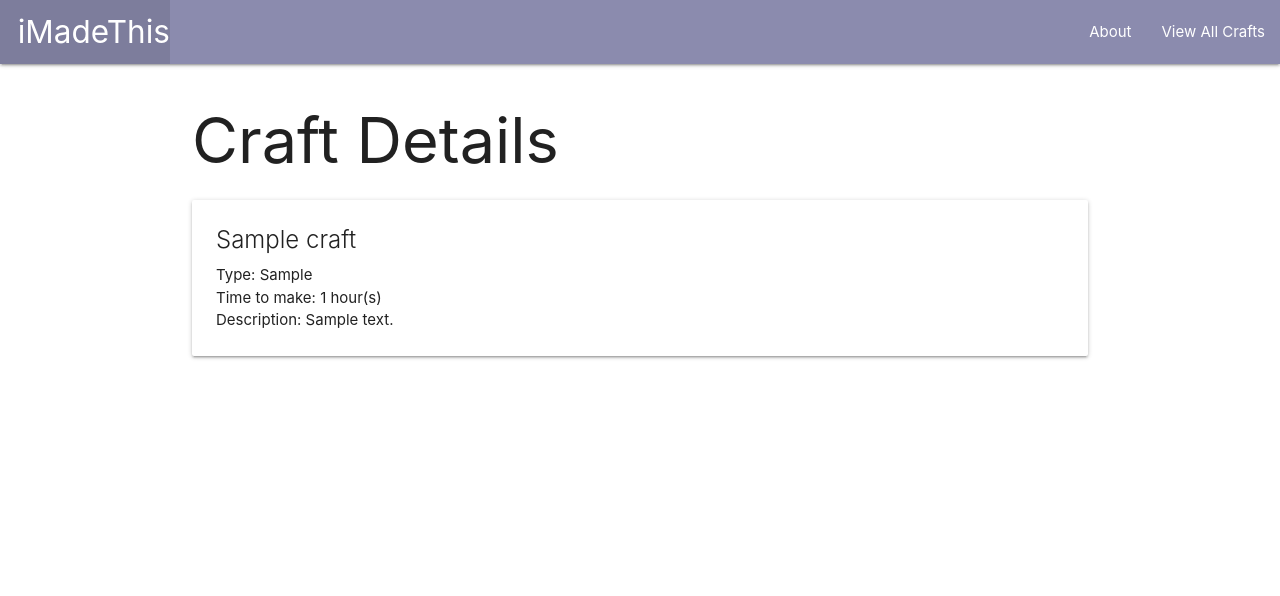
After one commit to StavonJoy/iMadeThis, a Django app: page /crafts/1/ in a window 1280 px wide. The commit adds this page. Shown: the top 596 px of the page. Run offline with Django 3.2, Linux system fonts and the light colour scheme; tables that the repository leaves empty hold one stand-in row (values such as "Sample post").

Commit message:
adds detail page for crafts

```diff
--- /dev/null
+++ b/main_app/templates/crafts/detail.html
@@ -0,0 +1,15 @@
+{% extends 'base.html' %}
+{% block content %}
+
+<h1>Craft Details</h1>
+
+<div class="card">
+  <div class="card-content">
+    <span class='card-title'>{{ craft.name }}</span>
+    <p>Type: {{ craft.type }}</p>
+    <p>Time to make: {{ craft.hours }} hour(s)</p>
+    <p>Description: {{ craft.description }}</p>
+  </div>
+</div>
+
+{% endblock %}
--- a/main_app/templates/crafts/index.html
+++ b/main_app/templates/crafts/index.html
@@ -5,12 +5,14 @@
 
 {% for craft in crafts %}
   <div class="card">
+    <a href="/crafts/{{ craft.id }}">
       <div class="card-content">
         <span class='card-title'>{{ craft.name }}</span>
         <p>Type: {{ craft.type }}</p>
         <p>Time to make: {{ craft.hours }} hour(s)</p>
         <p>Description: {{ craft.description }}</p>
       </div>
+    </a>
   </div>
 {% endfor %}
 
--- a/main_app/urls.py
+++ b/main_app/urls.py
@@ -5,4 +5,6 @@ urlpatterns = [
   path('', views.home, name='home'),
   path('about/', views.about, name='about'),
   path('crafts/', views.crafts_index, name='index'),
+  path('crafts/<int:craft_id>/', views.crafts_detail, name='detail'),
+
 ]
--- a/main_app/views.py
+++ b/main_app/views.py
@@ -11,3 +11,7 @@ def about(request):
 def crafts_index(request):
   crafts = Craft.objects.all()
   return render(request, 'crafts/index.html', { 'crafts': crafts })
+
+def crafts_detail(request, craft_id):
+  craft = Craft.objects.get(id=craft_id)
+  return render(request, 'crafts/detail.html', { 'craft': craft })
```
Lines whose indentation alone changed are shown as unchanged.
